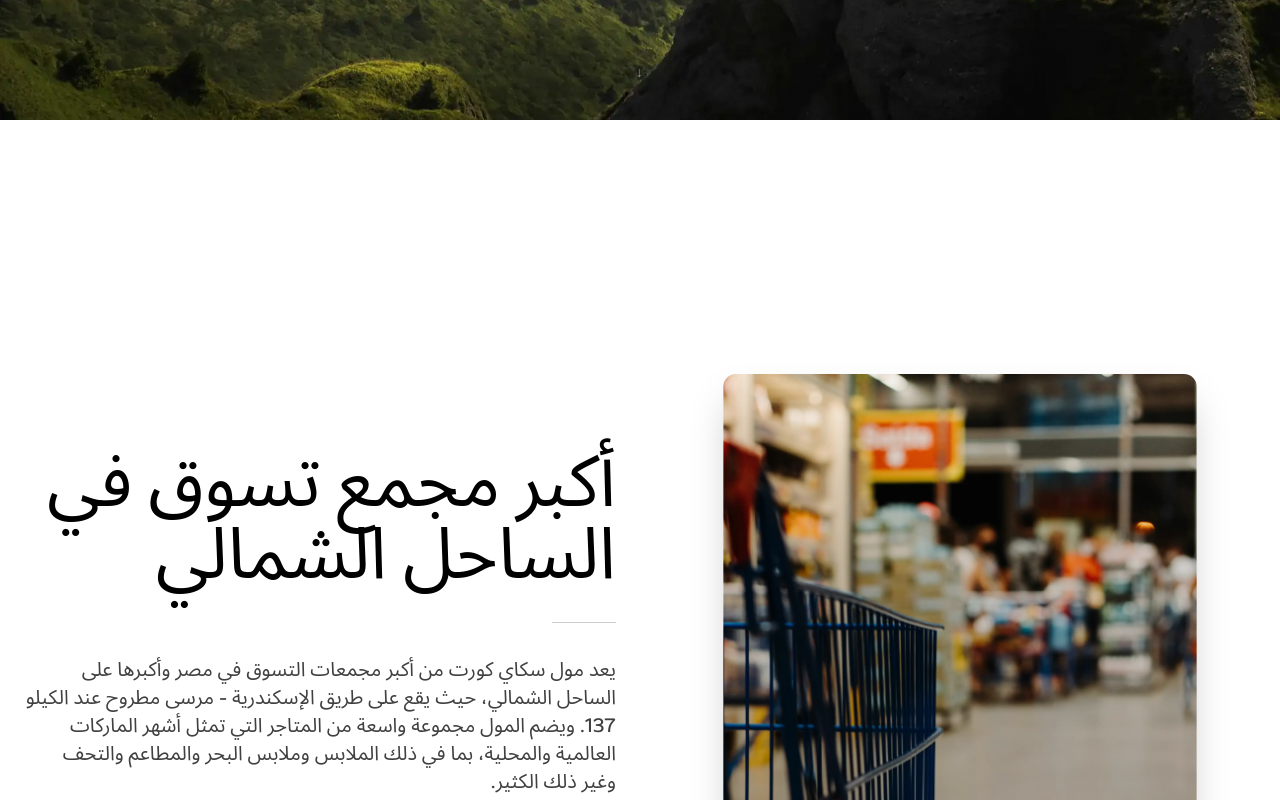
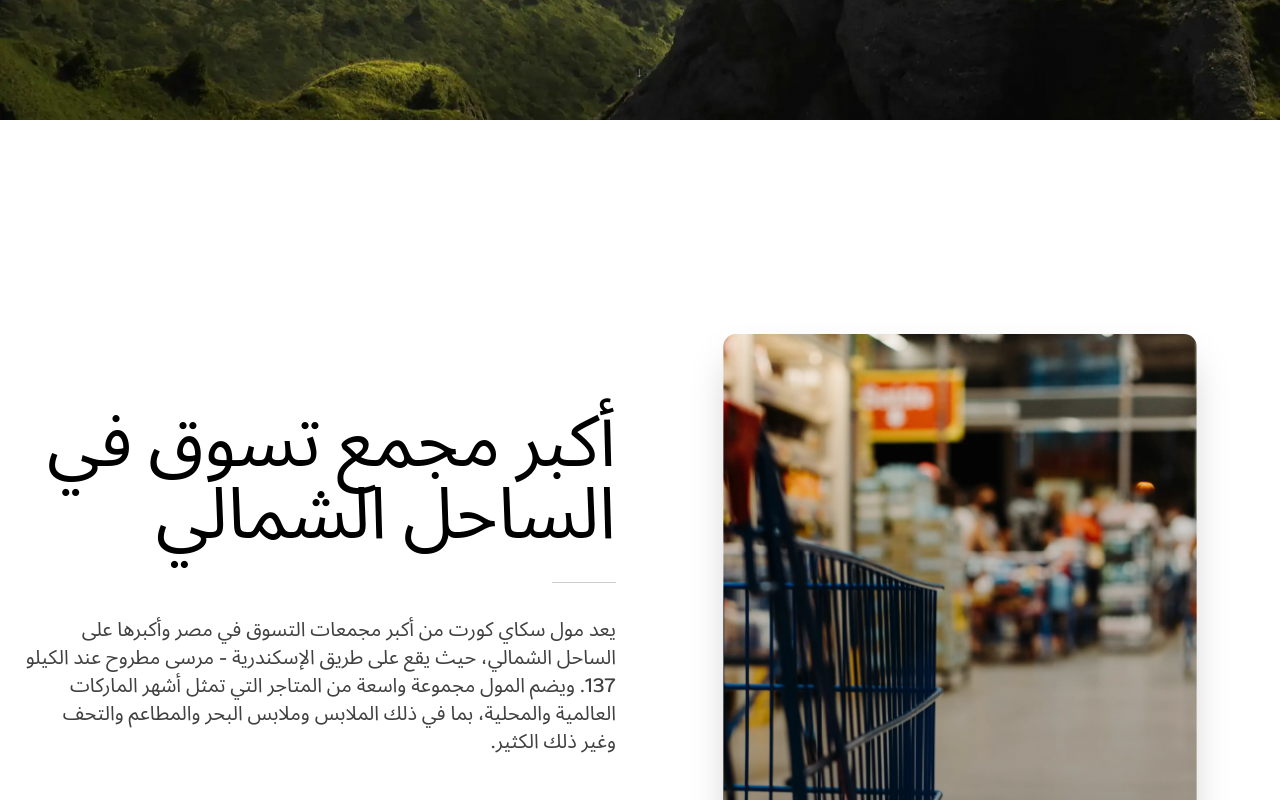
Before and after one commit to Omar-Ga/SkyCourt3, a React (Vite) app: page /about in a window 1280 px wide. Shown: the part 680-1480 px from the top of the page. Built offline with nearby package versions, Linux system fonts and the light colour scheme.

Commit message:
reduced padding on storysection

```diff
--- a/src/components/about/StorySection.tsx
+++ b/src/components/about/StorySection.tsx
@@ -32,7 +32,7 @@
   return (
     <section
       ref={sectionRef}
-      className="relative min-h-screen flex items-center py-20 overflow-hidden"
+      className="relative min-h-screen flex items-center pt-10 pb-10 overflow-hidden"
       dir={i18n.dir()}
     >
       <div className="max-w-7xl mx-auto px-6 w-full">
```
